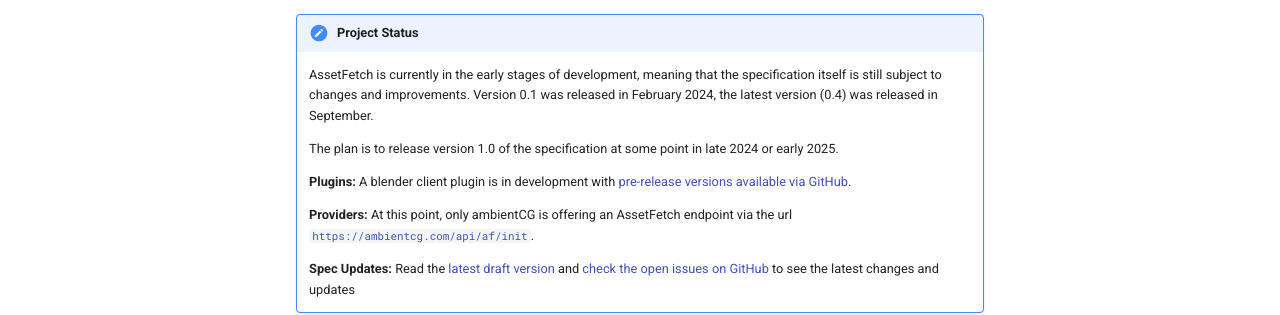
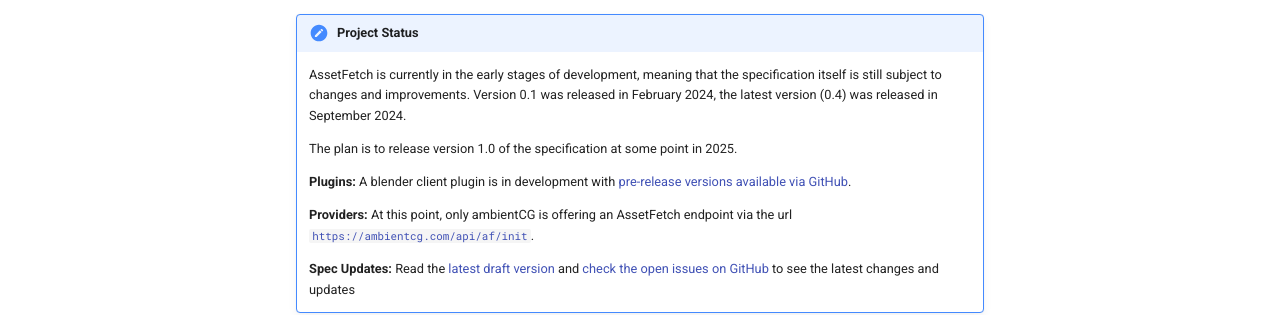
Before and after one commit to AssetFetch/web, an MkDocs documentation site: the page built from docs/index.md, in a window 1280 px wide and 900 px high, scrolled down 543 px. Shown: the part 381-696 px from the top of the window. Built offline with MkDocs 1.6.1 and Material for MkDocs 9.7.7, drawn with Linux system fonts in a browser that asks for light colours; comment, search, counter and statistics services are not loaded.

Commit message:
Small home page updates

```diff
--- a/docs/index.md
+++ b/docs/index.md
@@ -13,9 +13,9 @@ This way, **artists** can use a single AssetFetch-Plugin per application to brow
 
 !!! note "Project Status"
 	AssetFetch is currently in the early stages of development, meaning that the specification itself is still subject to changes and improvements.
-	Version 0.1 was released in February 2024, the latest version (0.4) was released in September.
+	Version 0.1 was released in February 2024, the latest version (0.4) was released in September 2024.
 
-	The plan is to release version 1.0 of the specification at some point in late 2024 or early 2025.
+	The plan is to release version 1.0 of the specification at some point in 2025.
 
 	**Plugins:**
 	A blender client plugin is in development with [pre-release versions available via GitHub](https://github.com/AssetFetch/blender).
@@ -26,5 +26,5 @@ This way, **artists** can use a single AssetFetch-Plugin per application to brow
 	**Spec Updates:**
 	Read the [latest draft version](./spec/heads/main.md) and [check the open issues on GitHub](https://github.com/AssetFetch/spec/blob/main/spec.md) to see the latest changes and updates
 <p style="text-align:center">
-	<a href="https://ambientcg.com/legal">Imprint</a>
+	<a href="https://docs.ambientcg.com/legal">Imprint</a>
 </p>
```
